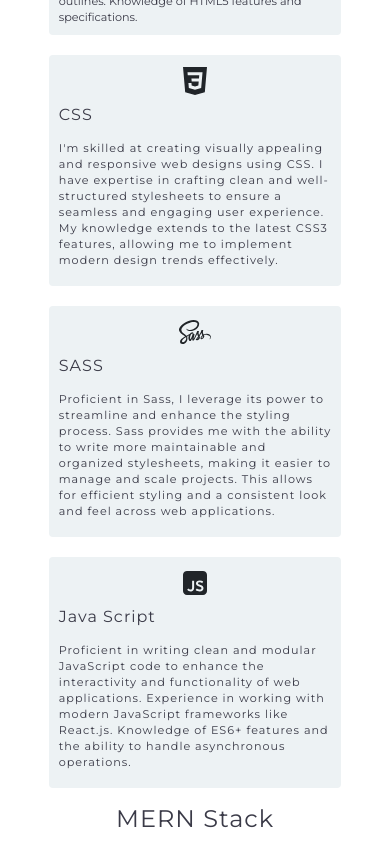
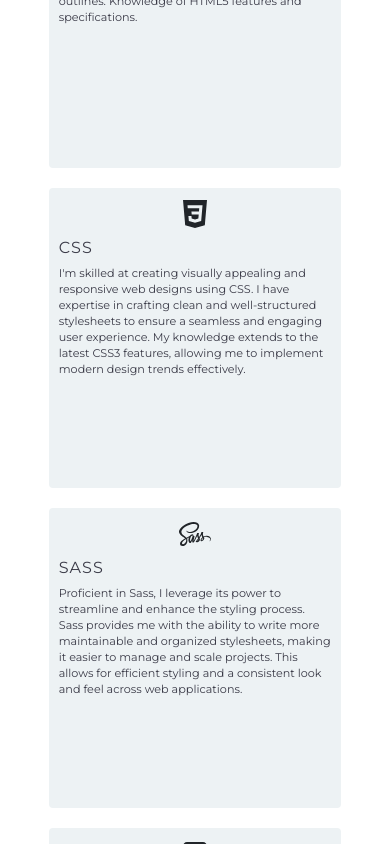
Before and after one commit to shoaibsm/shoaib_portfolio, a React (Create React App) app: page / in a window 390 px wide. Shown: the part 1460-2304 px from the top of the page. Built offline with nearby package versions, Linux system fonts and the light colour scheme.

Commit message:
skill section responsive fixed, dark mode fixed

```diff
--- a/src/components/projects/Projects.scss
+++ b/src/components/projects/Projects.scss
@@ -23,8 +23,9 @@
         row-gap: 16px;
 
         .Projects__content {
-            width: 32%;
-            background-color: #edf2f4;
+            width: 300px;
+            height: 450px;
+            // background-color: #edf2f4;
             display: flex;
             flex-direction: column;
             align-items: center;
@@ -123,6 +124,7 @@
 
             .Projects__content {
                 width: 100%;
+                height: max-content;
             }
         }
     }
--- a/src/components/skills/Skills.js
+++ b/src/components/skills/Skills.js
@@ -38,7 +38,7 @@ function Skills({ isDarkMode }) {
                             <IoLogoCss3 className='Skills__icon icon' />
                             <div className="Skills__details">
                                 <h4 className='Skills__nameText'>CSS</h4>
-                                <p className='Skills__nameText'>
+                                <p className='Skills__descText'>
                                     I'm skilled at creating visually appealing and responsive web designs using CSS. I have expertise in crafting clean and well-structured stylesheets to ensure a seamless and engaging user experience. My knowledge extends to the latest CSS3 features, allowing me to implement modern design trends effectively.
                                 </p>
                             </div>
@@ -47,7 +47,7 @@ function Skills({ isDarkMode }) {
                             <FaSass className='Skills__icon icon' />
                             <div className="Skills__details">
                                 <h4 className='Skills__nameText'>SASS</h4>
-                                <p className='Skills__nameText'>
+                                <p className='Skills__descText'>
                                     Proficient in Sass, I leverage its power to streamline and enhance the styling process. Sass provides me with the ability to write more maintainable and organized stylesheets, making it easier to manage and scale projects. This allows for efficient styling and a consistent look and feel across web applications.
                                 </p>
                             </div>
@@ -56,7 +56,7 @@ function Skills({ isDarkMode }) {
                             <RiJavascriptFill className='Skills__icon icon' />
                             <div className="Skills__details">
                                 <h4 className='Skills__nameText'>Java Script</h4>
-                                <p className='Skills__nameText'>
+                                <p className='Skills__descText'>
                                     Proficient in writing clean and modular JavaScript code to enhance the interactivity and functionality of web applications. Experience in working with modern JavaScript frameworks like React.js. Knowledge of ES6+ features and the ability to handle asynchronous operations.
                                 </p>
                             </div>
--- a/src/components/skills/Skills.scss
+++ b/src/components/skills/Skills.scss
@@ -11,6 +11,7 @@
         flex-direction: column;
         align-items: center;
         gap: 16px;
+        flex-wrap: wrap;
         margin-bottom: 16px;
 
         .Skills__headingText {
@@ -28,15 +29,16 @@
             display: flex;
             justify-content: space-between;
             gap: 20px;
+            flex-wrap: wrap;
 
             .Skills__box {
-                width: 24%;
+                width: 220px;
+                min-height: 300px;
                 display: flex;
                 align-items: center;
                 flex-direction: column;
                 padding: 10px 10px;
                 border-radius: 4px;
-                background-color: #edf2f4;
                 transition: transform 0.3s ease-in-out;
                 overflow: hidden;
 
@@ -172,7 +174,7 @@
                 gap: 4px;
 
                 .devProficiency__iconBox {
-                    padding: 4 8px;
+                    padding: 4px 8px;
 
                     &::after {
                         display: none;
--- a/src/styles/GlobalStyles.js
+++ b/src/styles/GlobalStyles.js
@@ -23,6 +23,15 @@ export const StyledIntroduction = styled.div`
 export const StyledSkills = styled.div`
     .Skills__headingText{
         color: ${(props) => (props.isDarkMode ? '#ffffff' : '#3A3A47')};
+    }
+    .Skills__box{
+        background-color: ${(props) => (props.isDarkMode ? '#939393' : '#edf2f4')};
+    }
+    .Skills__descText{
+        color: ${(props) => (props.isDarkMode ? '#2C2C2C' : '#3A3A47')};
+    }
+    .devProficiency{
+        background-color: ${(props) => (props.isDarkMode ? '#939393' : '#edf2f4')};
     }
 `
 export const StyledExperience = styled.div`
@@ -54,12 +63,14 @@ export const StyledExperience = styled.div`
     }
 `
 
-export const styledProjects = styled.div`
-    .Projects__headingText{
-        color: ${(props) => (props.isDarkMode ? '#ffffff' : '#3A3A47')};
-    }
-
-`
+// export const styledProjects = styled.div`
+//     .Projects__headingText{
+//         color: ${(props) => (props.isDarkMode ? '#ffffff' : '#3A3A47')};
+//     }
+//     .Projects__content{
+//         background-color: ${(props) => (props.isDarkMode ? '#939393' : '#edf2f4')};
+//     }
+// `
 export const StyledAboutMe = styled.div`
     .AboutMe__headingText{
         color: ${(props) => (props.isDarkMode ? '#ffffff' : '#212529')};
@@ -72,6 +83,9 @@ export const StyledProjects = styled.div`
     .Projects__headingText{
         color: ${(props) => (props.isDarkMode ? '#ffffff' : '#212529')};
     }
+    .Projects__content{
+        background-color: ${(props) => (props.isDarkMode ? '#939393' : '#edf2f4')};
+    }
 `
 
 export const ToggleButton = styled.div`
```
Also changed, not shown: src/assets/shoaib_img_3.jpg (deleted).
